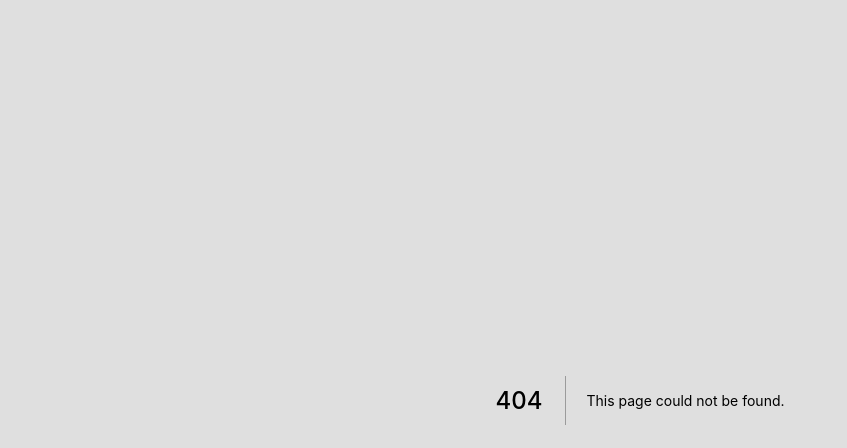
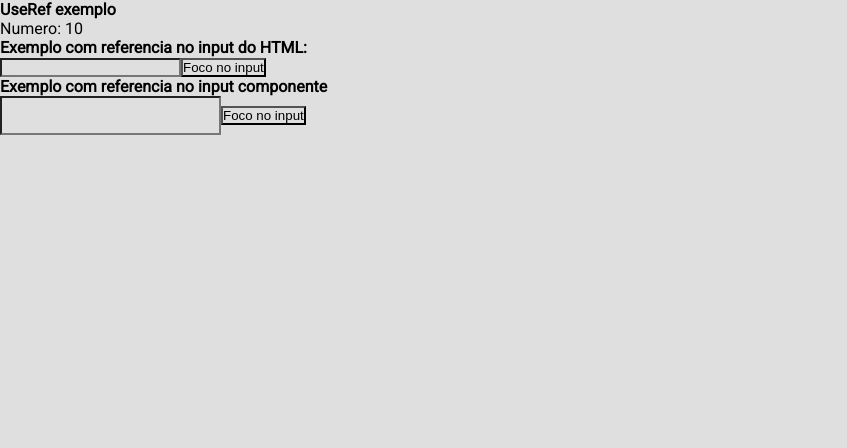
Before and after one commit to carregando/growth-reactjs-revisao, a Next.js app: page /useref in a window 1280 px wide. Before the commit this address had no page. Shown: the top 448 px of the page, without its empty margins (0-847 px from the left). Built offline with nearby package versions, Linux system fonts and the light colour scheme.

Commit message:
Criado exemplo com useRef

```diff
--- /dev/null
+++ b/pages/useref.jsx
@@ -0,0 +1,32 @@
+import  { useRef } from 'react'
+
+import Input from '../src/components/input/Input'
+
+export default function UseRefPage() {
+  const numero = useRef(10)
+  const inputRef = useRef(null)
+  const componentInputRef = useRef(null)
+
+  const handleButtonFocus = () => {
+    inputRef.current.focus()
+  }
+
+  return(
+    <>
+      <div>
+        <h4>UseRef exemplo</h4>
+        <p>Numero: {numero.current}</p>
+      </div>
+      <div>
+        <h4>Exemplo com referencia no input do HTML:</h4>
+        <input ref={inputRef} type="text" />
+        <button onClick={handleButtonFocus} >Foco no input</button>
+      </div>
+      <div>
+        <h4>Exemplo com referencia no input componente</h4>
+        <Input type="text" ref={componentInputRef}/>
+        <button onClick={() => componentInputRef.current.focus()} >Foco no input</button>
+      </div>
+    </>
+  )
+}
--- a/src/components/input/Input.jsx
+++ b/src/components/input/Input.jsx
@@ -1,9 +1,15 @@
+import { forwardRef } from 'react'
+
 import styled from 'styled-components'
 
 const StyledInput = styled.input`
   padding: 10px 20px;
 `
 
-export default function Input (props) {
-  return <StyledInput {...props}/>
-}
+const Input = forwardRef((props, ref) => {
+  return <StyledInput {...props} ref={ref}/>
+})
+
+Input.displayName = 'Input'
+
+export default Input
```
